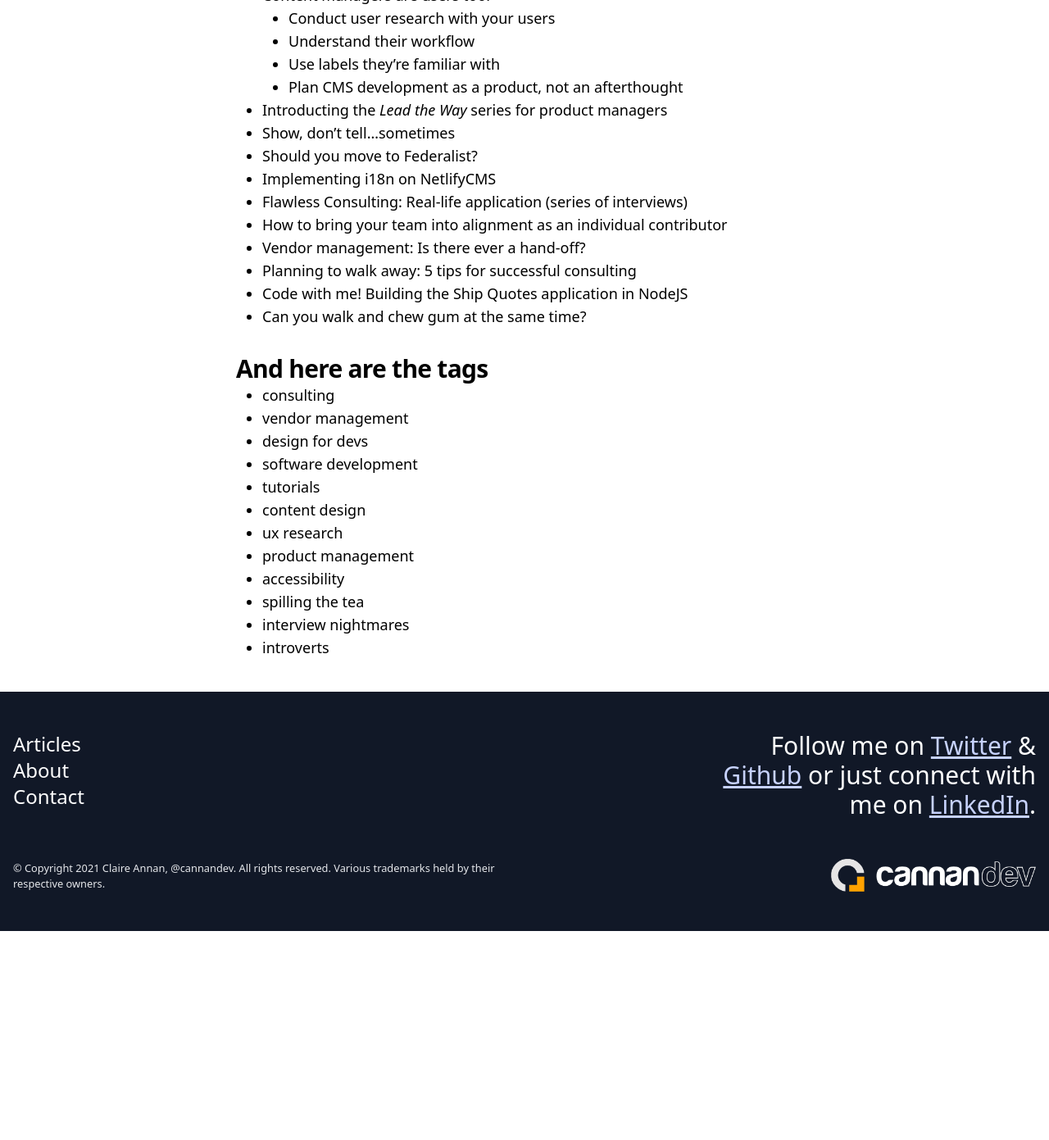
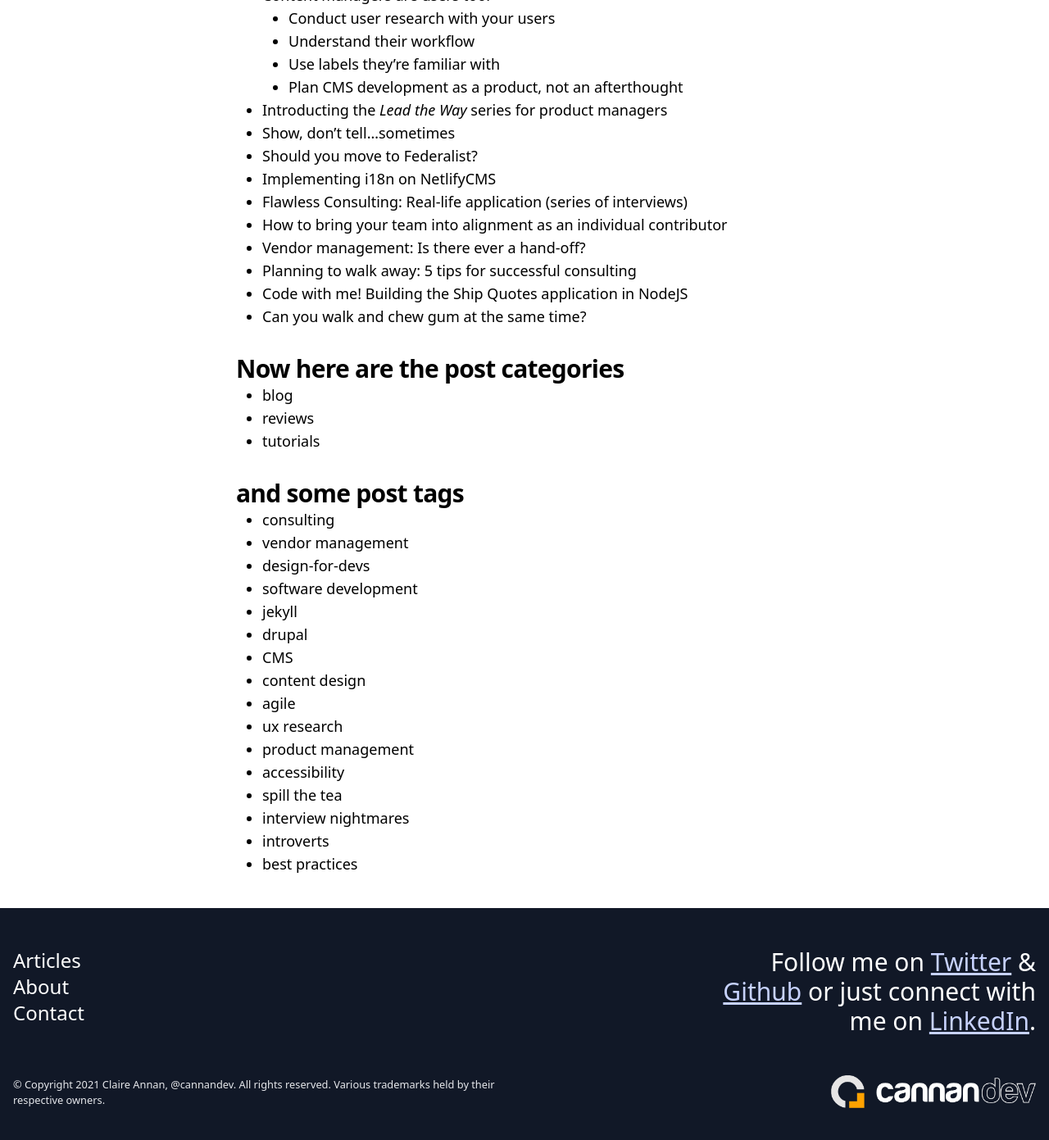
Before and after one commit to cannandev/plain-ole-jekyll-blog, a Jekyll site: the page built from topics.md, in a window 1280 px wide and 1400 px high, scrolled down 874 px. Shown: the top 1391 px of the window at 82% size. Built offline with Jekyll 4.4.1, drawn with Linux system fonts in a browser that asks for light colours; before the commit the page ends 2010 px from its top, so only the background shows below that.

Commit message:
Update topics with categories.

```diff
--- a/topics.md
+++ b/topics.md
@@ -45,17 +45,27 @@ There's no end to my musings. Here is where I keep track of future topics.
 * Code with me! Building the Ship Quotes application in NodeJS
 * Can you walk and chew gum at the same time?
 
-## And here are the tags
+## Now here are the post categories
+
+* blog
+* reviews
+* tutorials
+
+## and some post tags
 
 * consulting
 * vendor management
-* design for devs
+* design-for-devs
 * software development
-* tutorials
+* jekyll
+* drupal
+* CMS
 * content design
+* agile
 * ux research
 * product management
 * accessibility
-* spilling the tea
+* spill the tea
 * interview nightmares
 * introverts
+* best practices
```
